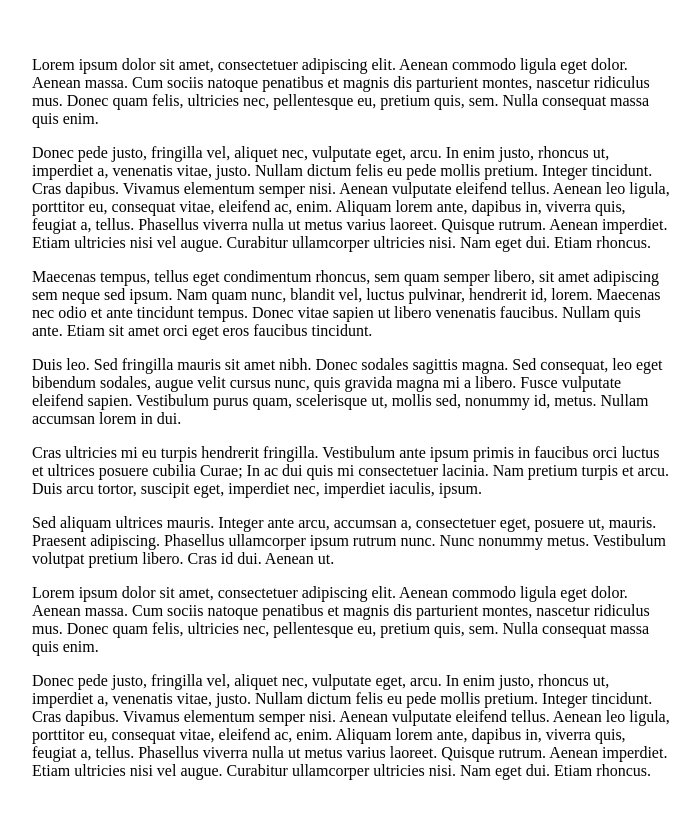
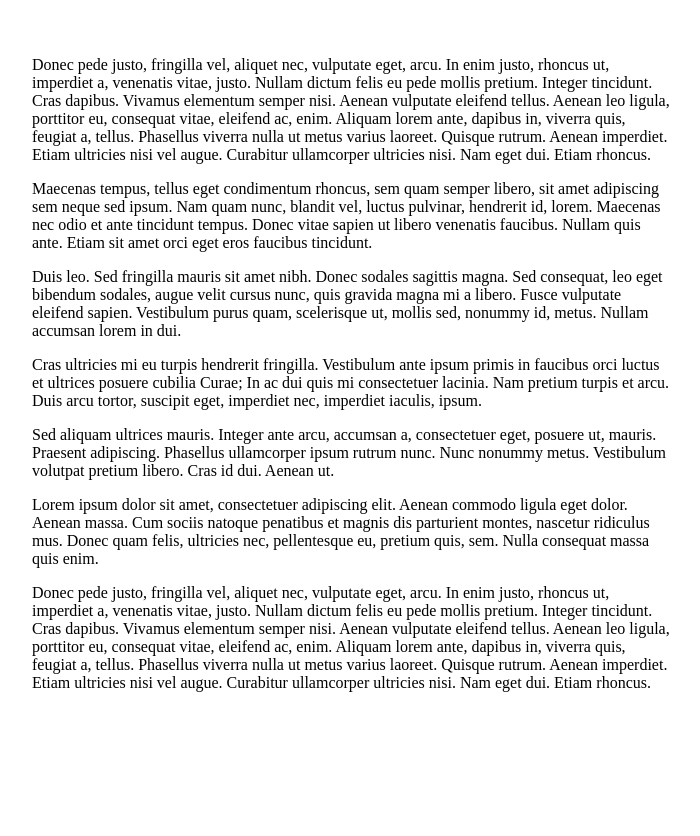
Before and after one commit to codedarkrock/web, a Jekyll site: the page index.html, which Jekyll copies as it is, in a window 1280 px wide. Shown: the part 448-1284 px from the top of the page, without its empty margins (288-988 px from the left). Built offline with Jekyll 4.4.1, drawn with Linux system fonts in a browser that asks for light colours; after the commit the page ends 1196 px from its top, so only the background shows below that.

Commit message:
Update index.html

```diff
--- a/index.html
+++ b/index.html
@@ -16,8 +16,7 @@
 </div>
 <div class="sample-section-wrap">
   <div class="sample-section">
-    <p>Lorem ipsum dolor sit amet, consectetuer adipiscing elit. Aenean commodo ligula eget dolor. Aenean massa. Cum sociis natoque penatibus et magnis dis parturient montes, nascetur ridiculus mus. Donec quam felis, ultricies nec, pellentesque eu, pretium
-      quis, sem. Nulla consequat massa quis enim. </p>
+
 
     <p>Donec pede justo, fringilla vel, aliquet nec, vulputate eget, arcu. In enim justo, rhoncus ut, imperdiet a, venenatis vitae, justo. Nullam dictum felis eu pede mollis pretium. Integer tincidunt. Cras dapibus. Vivamus elementum semper nisi. Aenean
       vulputate eleifend tellus. Aenean leo ligula, porttitor eu, consequat vitae, eleifend ac, enim. Aliquam lorem ante, dapibus in, viverra quis, feugiat a, tellus. Phasellus viverra nulla ut metus varius laoreet. Quisque rutrum. Aenean imperdiet. Etiam
```
